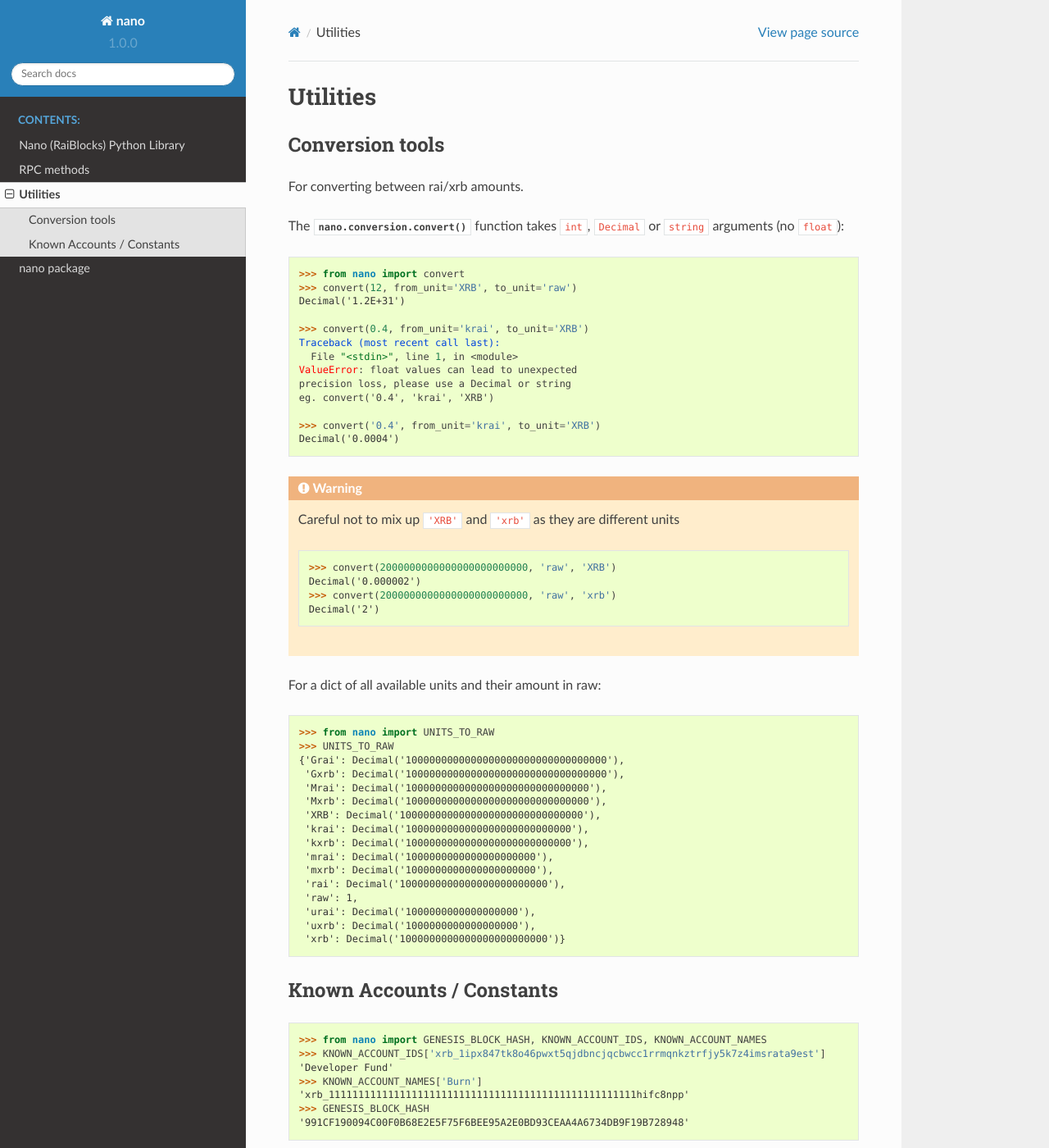
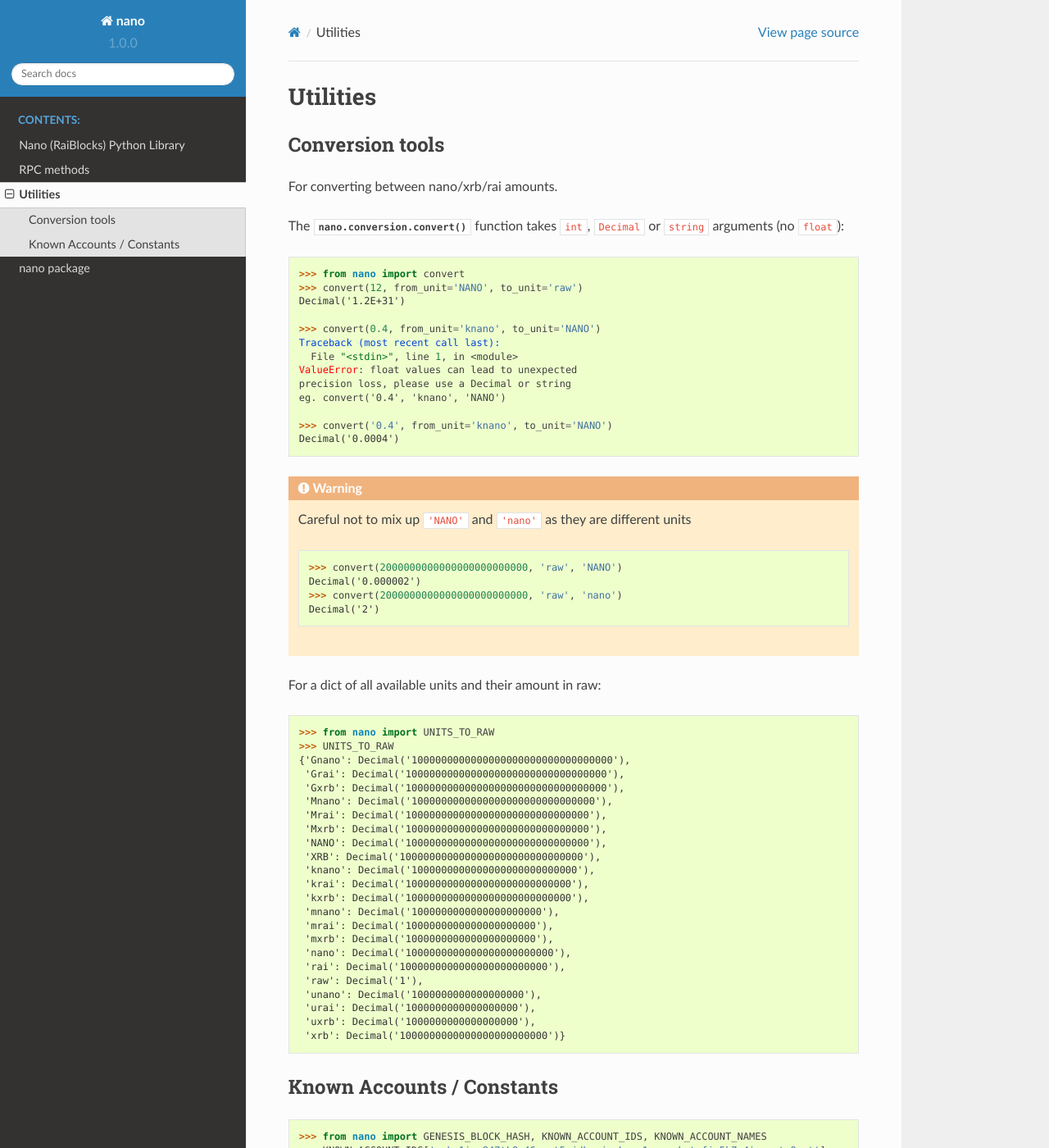
Before and after one commit to dourvaris/nano-python, a Sphinx documentation site: the page built from docs/utilities.rst, in a window 1280 px wide and 1400 px high. Shown: the whole window at 82% size. Built offline with Sphinx 7.4.7 and the Read the Docs theme 2.0.0, drawn with Linux system fonts in a browser that asks for light colours.

Commit message:
updated so that "nano" are the main units mentioned

```diff
--- a/docs/utilities.rst
+++ b/docs/utilities.rst
@@ -7,51 +7,58 @@
 Conversion tools
 ----------------
 
-For converting between rai/xrb amounts.
+For converting between nano/xrb/rai amounts.
 
 The :meth:`nano.conversion.convert` function takes ``int``, ``Decimal`` or ``string`` arguments (no ``float``):
 
 .. code-block:: python
 
     >>> from nano import convert
-    >>> convert(12, from_unit='XRB', to_unit='raw')
+    >>> convert(12, from_unit='NANO', to_unit='raw')
     Decimal('1.2E+31')
 
-    >>> convert(0.4, from_unit='krai', to_unit='XRB')
+    >>> convert(0.4, from_unit='knano', to_unit='NANO')
     Traceback (most recent call last):
       File "<stdin>", line 1, in <module>
     ValueError: float values can lead to unexpected
     precision loss, please use a Decimal or string
-    eg. convert('0.4', 'krai', 'XRB')
+    eg. convert('0.4', 'knano', 'NANO')
 
-    >>> convert('0.4', from_unit='krai', to_unit='XRB')
+    >>> convert('0.4', from_unit='knano', to_unit='NANO')
     Decimal('0.0004')
 
 
 
 .. WARNING::
-   Careful not to mix up ``'XRB'`` and ``'xrb'`` as they are different units
+   Careful not to mix up ``'NANO'`` and ``'nano'`` as they are different units
 
-    >>> convert(2000000000000000000000000, 'raw', 'XRB')
+    >>> convert(2000000000000000000000000, 'raw', 'NANO')
     Decimal('0.000002')
-    >>> convert(2000000000000000000000000, 'raw', 'xrb')
+    >>> convert(2000000000000000000000000, 'raw', 'nano')
     Decimal('2')
 
 For a dict of all available units and their amount in raw:
 
     >>> from nano import UNITS_TO_RAW
     >>> UNITS_TO_RAW
-    {'Grai': Decimal('1000000000000000000000000000000000'),
+    {'Gnano': Decimal('1000000000000000000000000000000000'),
+     'Grai': Decimal('1000000000000000000000000000000000'),
      'Gxrb': Decimal('1000000000000000000000000000000000'),
+     'Mnano': Decimal('1000000000000000000000000000000'),
      'Mrai': Decimal('1000000000000000000000000000000'),
      'Mxrb': Decimal('1000000000000000000000000000000'),
+     'NANO': Decimal('1000000000000000000000000000000'),
      'XRB': Decimal('1000000000000000000000000000000'),
+     'knano': Decimal('1000000000000000000000000000'),
      'krai': Decimal('1000000000000000000000000000'),
      'kxrb': Decimal('1000000000000000000000000000'),
+     'mnano': Decimal('1000000000000000000000'),
      'mrai': Decimal('1000000000000000000000'),
      'mxrb': Decimal('1000000000000000000000'),
+     'nano': Decimal('1000000000000000000000000'),
      'rai': Decimal('1000000000000000000000000'),
-     'raw': 1,
+     'raw': Decimal('1'),
+     'unano': Decimal('1000000000000000000'),
      'urai': Decimal('1000000000000000000'),
      'uxrb': Decimal('1000000000000000000'),
      'xrb': Decimal('1000000000000000000000000')}
```
